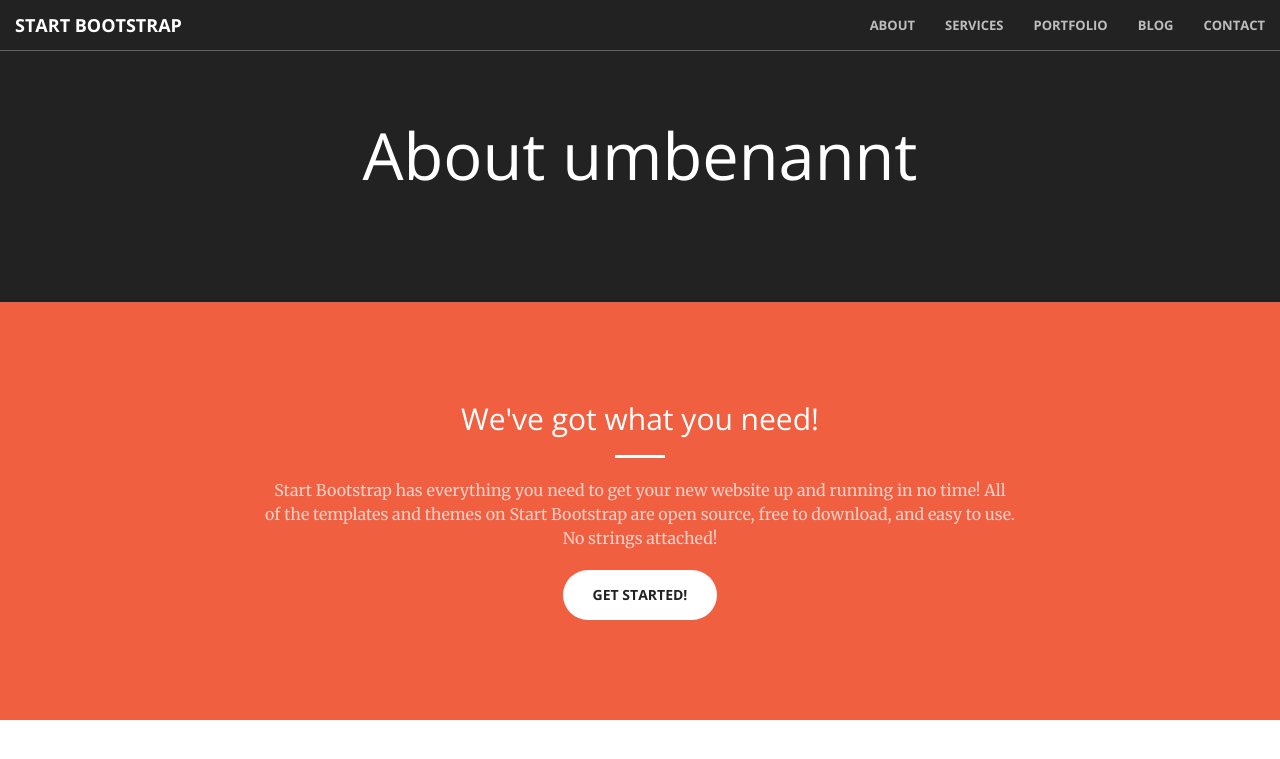
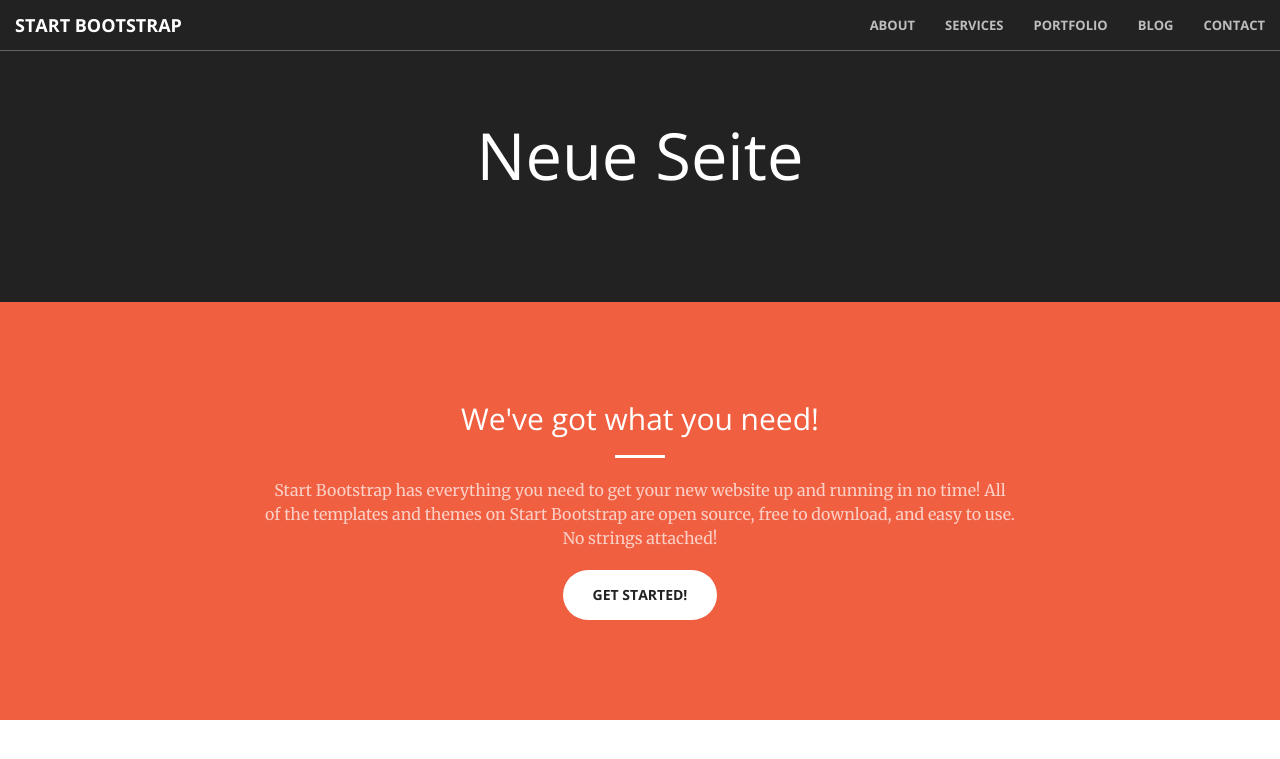
Before and after one commit to sebw84/gittest, a Jekyll site: the page built from about-copy.html, in a window 1280 px wide. Shown: the top 759 px of the page. Built offline with Jekyll 4.4.1, drawn with Linux system fonts in a browser that asks for light colours.

Commit message:
Updated 'about-copy.html' via CloudCannon

```diff
--- a/about-copy.html
+++ b/about-copy.html
@@ -4,7 +4,7 @@
 ---
 
     <section class="bg-dark">
-      <div class="text-center editable"><h1 style="font-size: 65px;">About umbenannt</h1></div>
+      <div class="text-center editable"><h1 style="font-size: 59px;">Neue Seite</h1></div>
     </section>
 
     <section class="bg-primary" id="about">
```
